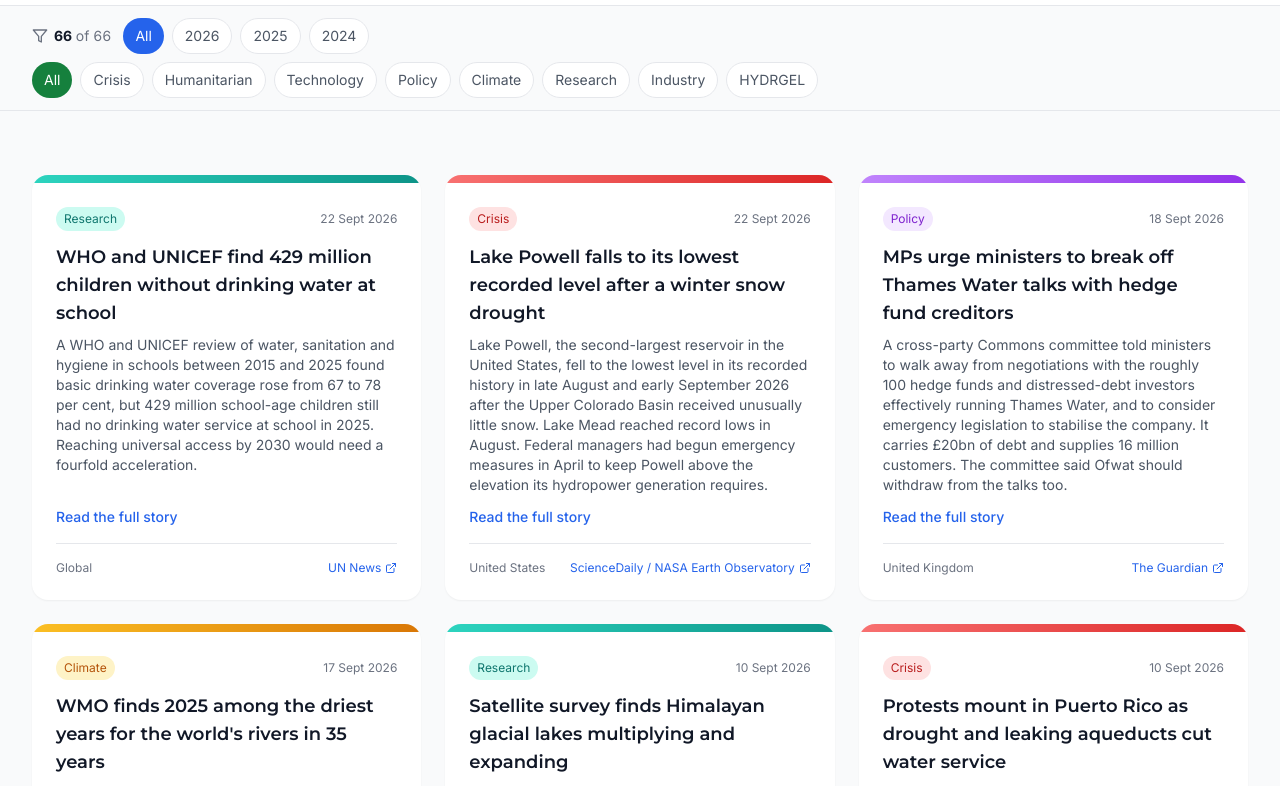
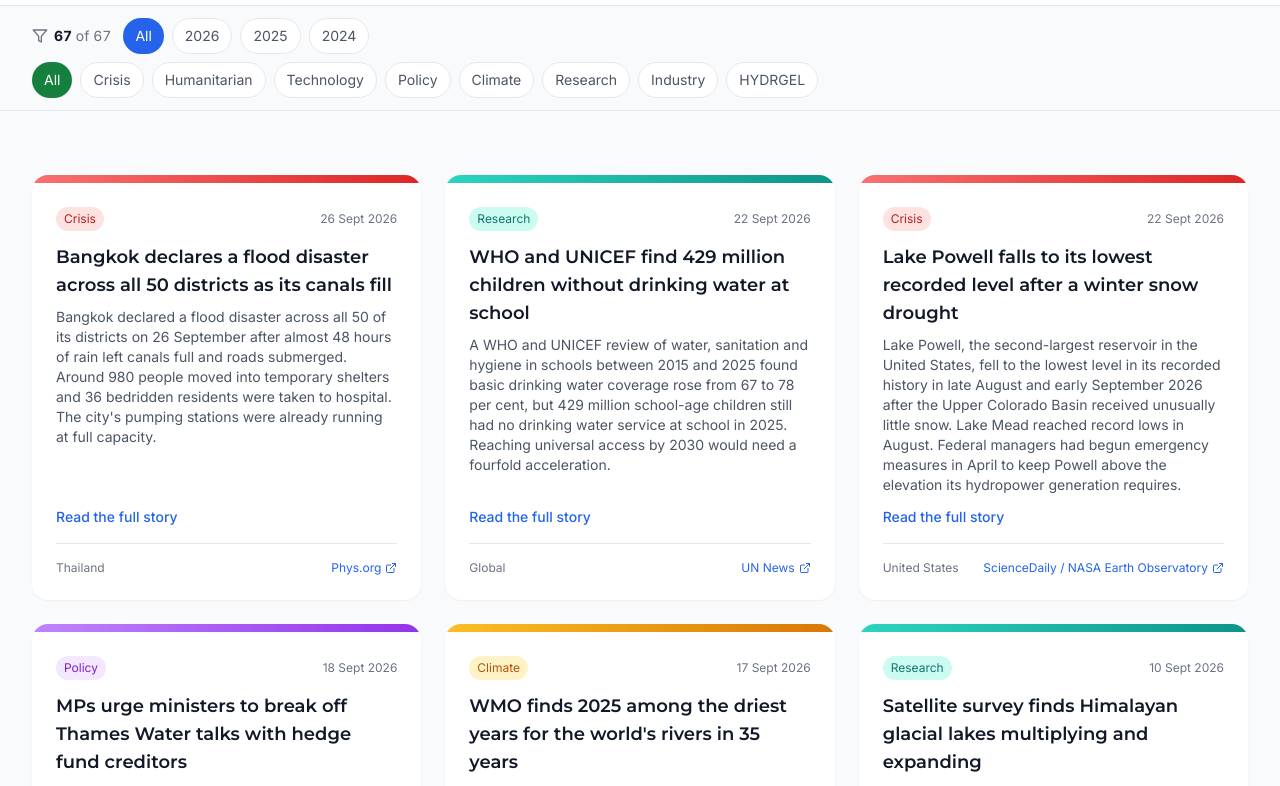
Before and after one commit to CLIFTONFLACK/hydrgel, a React (Vite) app: page /news in a window 1280 px wide. Shown: the part 379-1165 px from the top of the page. Built offline with nearby package versions, Linux system fonts and the light colour scheme; no server answers.

Commit message:
Add newsroom item: Bangkok declares a flood disaster across all 50 districts as its canals fill
Co-Authored-By: Claude Opus 5 <noreply@anthropic.com>
Claude-Session: https://claude.ai/code/session_01HeCaxaKoykYqZVSESVTB8m

```diff
--- a/src/data/news.ts
+++ b/src/data/news.ts
@@ -794,6 +794,17 @@ export const NEWS: NewsItem[] = [
     source: 'ScienceDaily / NASA Earth Observatory',
     url: 'https://www.sciencedaily.com/releases/2026/09/260922005701.htm',
   },
+  {
+    id: '2026-09-26-bangkok-declares-flood-disaster',
+    date: '2026-09-26',
+    title: 'Bangkok declares a flood disaster across all 50 districts as its canals fill',
+    summary:
+      'Bangkok declared a flood disaster across all 50 of its districts on 26 September after almost 48 hours of rain left canals full and roads submerged. Around 980 people moved into temporary shelters and 36 bedridden residents were taken to hospital. The city\'s pumping stations were already running at full capacity.',
+    category: 'Crisis',
+    region: 'Thailand',
+    source: 'Phys.org',
+    url: 'https://phys.org/news/2026-09-canals-full-roads-submerged-bangkok.html',
+  },
 ]
 
 /** Newest first. */
--- a/src/data/stories.ts
+++ b/src/data/stories.ts
@@ -608,4 +608,13 @@ export const STORIES: Record<string, string[]> = {
     'Holding that line was paid for in the river below. A controlled flood planned for April, intended to rebuild the sandbars that serve as fish habitat, was cancelled, and in August officials skipped a cool mix release designed to help protect native species. Drought in the US Southwest has persisted since around the beginning of the twenty-first century, long enough to be described as a megadrought, and basin managers increasingly work from satellite-fed monitoring: soil moisture, snow water equivalent and evapotranspiration dashboards that support Colorado\'s drought task force and the weekly US Drought Monitor maps, alongside a drought severity tool co-developed with the Navajo Nation.',
     'Why it matters to us: this is a scarcity and allocation problem, and it would be a stretch to claim our work speaks to it directly. Purification adds no water to a basin that received no snow, and the households drawing on the Colorado are served by large utilities whose treatment is not the thing failing. What the record is worth reading for is the shape of the dependency. More than 40 million people and 5 million acres of farmland rest on a winter snowpack and two reservoirs, and the margin is now thin enough that one poor snow year forces emergency transfers between dams and the cancellation of planned releases. Systems run that close to their limits begin failing in ordinary years rather than exceptional ones, and when a centralised supply does give way, what is left is whatever water is locally reachable, of whatever quality.',
   ],
+
+  '2026-09-26-bangkok-declares-flood-disaster': [
+    'Bangkok authorities declared a flood disaster across the Thai capital on 26 September 2026, after almost 48 hours of near-continuous rain filled the city\'s canals and pushed water into homes, shops and alleyways. The Bangkok Metropolitan Administration extended the declaration to all 50 districts, a step that grants local bodies special powers to act. At least 13 roads were flooded, around 980 people were staying in temporary shelters, and 36 bedridden residents had been moved to hospitals.',
+    'The rainfall was heavy rather than unprecedented: almost 300 millimetres over the two days, with the governor, Chadchart Sittipunt, urging residents to stay at home. September is the peak of Bangkok\'s rainy season, but this one has run well above normal. The city recorded 487 millimetres between 1 and 25 September, against an average of almost 269 millimetres for the same window across 1991 to 2020. One municipal worker clearing rubbish from road drains said the expectation had been a dry year.',
+    'Why that volume overwhelms the city is a matter of topography. Bangkok was built on former marshland and sits roughly 1.5 metres above sea level, so it drains not by gravity but by machinery: water is collected into a canal network and lifted out. The administration said its pumping stations were running at full capacity, moving a combined 1,200 cubic metres per second. That is the ceiling, and beyond it further rain has nowhere to go but the streets.',
+    'The binding constraint was the canals themselves. Chadchart identified the problem as every canal being full, which removes the receiving body a pumped system depends on. Pumps can only move water into something with spare capacity, so once the network is at level, installed station capacity stops mattering. The city fell back on coordinating with neighbouring provinces to route water away through other areas, and on keeping road drains clear so shallow flooding could reach the canals at all. The east of the city and the canal banks were worst affected, and residents there were urged to move belongings to higher ground. Prime Minister Anutin Charnvirakul cut short a trip to London to return.',
+    'Officials said the situation had stabilised and put draining at two to three days if the rain stopped, while the Department of Disaster Prevention and Mitigation warned of continuing low pressure over eastern, north-eastern and central Thailand. A vendor living near a canal north of the centre said she thought this flooding was worse than in 2011, when widespread flooding across Thailand killed more than 500 people and damaged millions of homes.',
+    'Why it matters to us: the reporting describes no interruption to Bangkok\'s drinking water, and we will not claim one. What the event illustrates is a city whose dry streets rest on equipment with a fixed maximum and on a canal network that can itself fill. Drainage and treatment fail the same way: capacity sized against a historical range, in seasons that no longer respect it. Where floodwater does enter homes and shelters, as it did here, what people can reach is surface water of unknown quality, and making it safe is a household problem long before the pumps catch up.',
+  ],
 }
```
